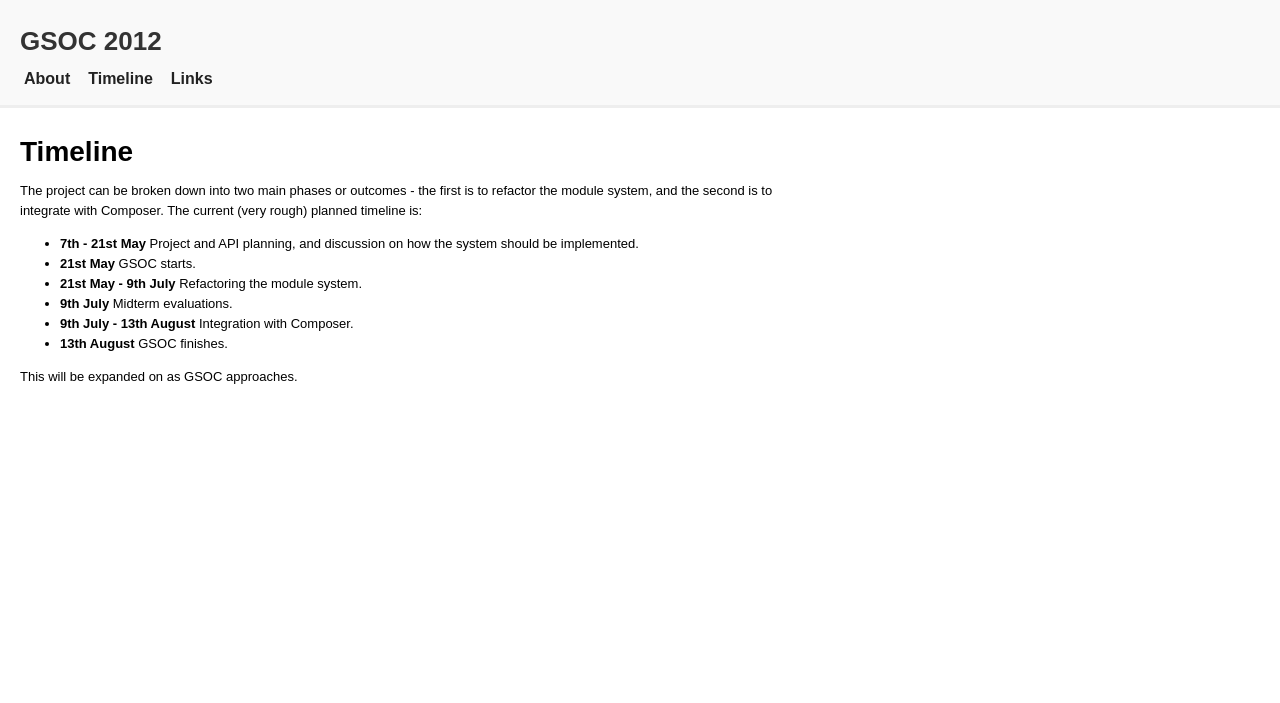
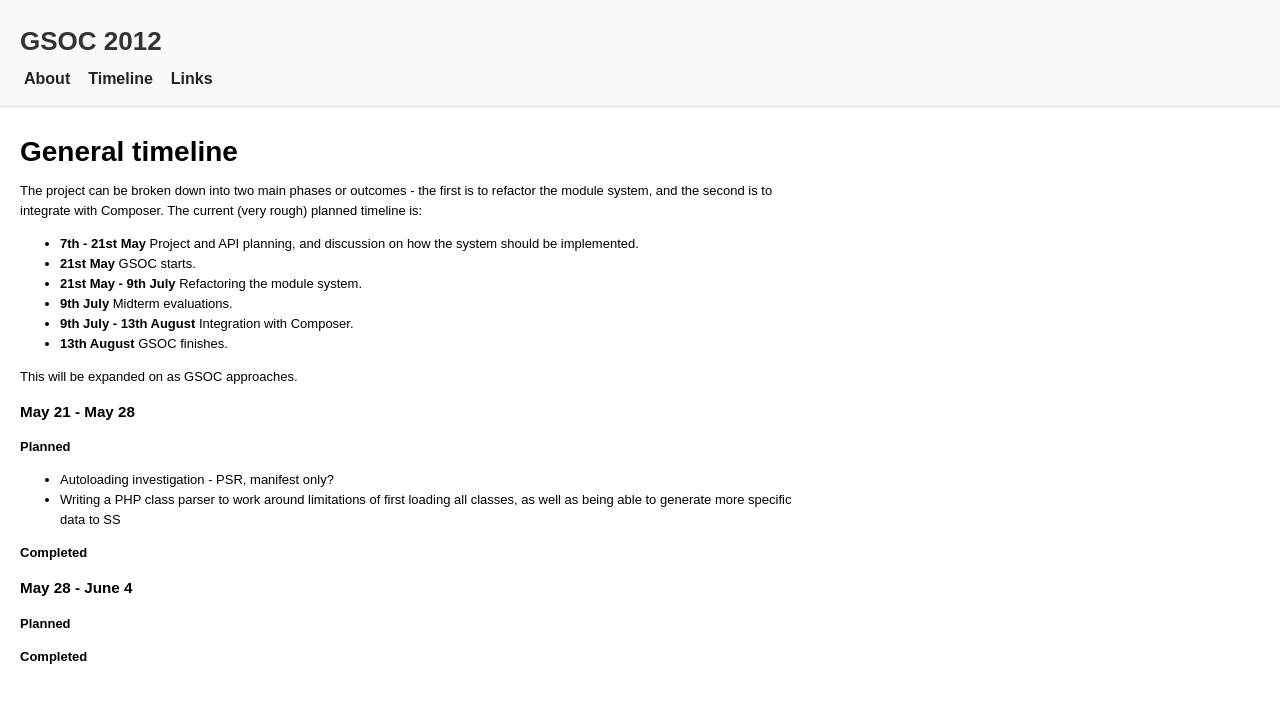
Before and after one commit to ajshort/gsoc, a Jekyll site: the page built from timeline.md, in a window 1280 px wide. Shown: the top 703 px of the page. Built offline with Jekyll 4.4.1, drawn with Linux system fonts in a browser that asks for light colours.

Commit message:
Update timeline.md

```diff
--- a/timeline.md
+++ b/timeline.md
@@ -3,7 +3,7 @@
 layout: default
 ---
 
-Timeline
+General timeline
 ========
 
 The project can be broken down into two main phases or outcomes - the first is
@@ -19,3 +19,18 @@
 * **13th August** GSOC finishes.
 
 This will be expanded on as GSOC approaches.
+
+### May 21 - May 28
+
+**Planned**
+
+* Autoloading investigation - PSR, manifest only?
+* Writing a PHP class parser to work around limitations of first loading all classes, as well as being able to generate more specific data to SS
+
+**Completed**
+
+### May 28 - June 4
+
+**Planned**
+
+**Completed**
```
